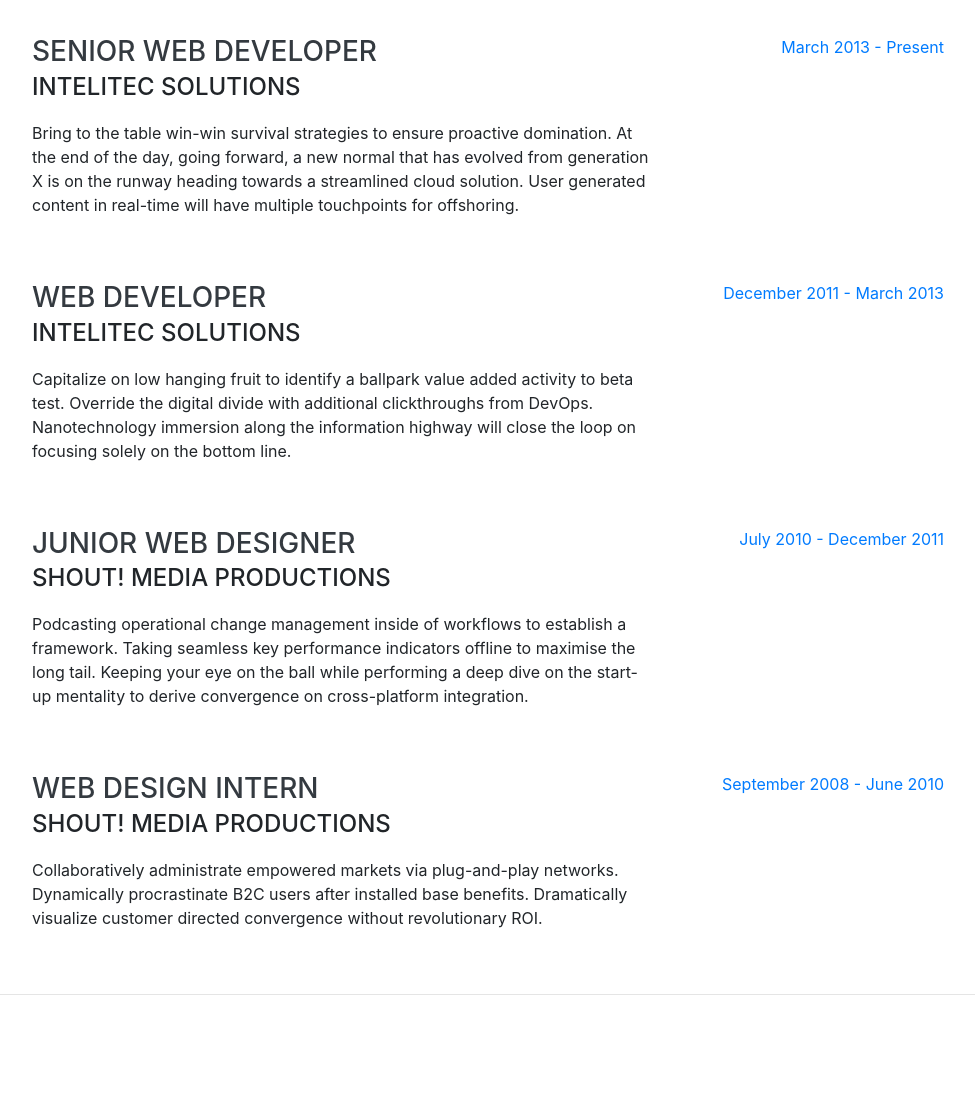
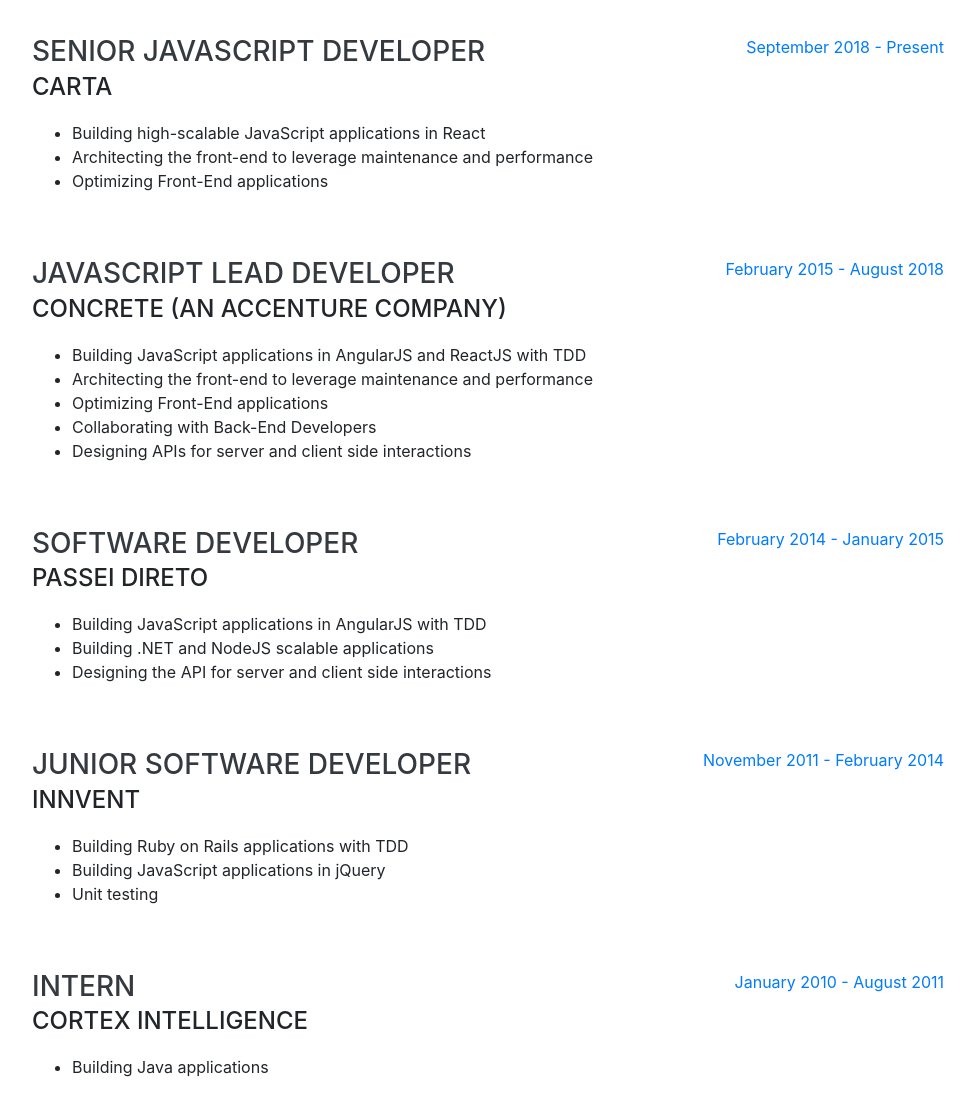
Before and after one commit to matheusml/matheusml.github.io, a website with bundled scripts: page index.html in a window 1280 px wide. Shown: the part 900-1998 px from the top of the page, without its empty margins (288-1263 px from the left). Built offline with nearby package versions, Linux system fonts and the light colour scheme; a web font is replaced by a local one.

Commit message:
Adding experience

```diff
--- a/index.html
+++ b/index.html
@@ -129,19 +129,19 @@
             class="resume-item d-flex flex-column flex-md-row justify-content-between mb-5"
           >
             <div class="resume-content">
-              <h3 class="mb-0">Senior Web Developer</h3>
-              <div class="subheading mb-3">Intelitec Solutions</div>
+              <h3 class="mb-0">Senior JavaScript Developer</h3>
+              <div class="subheading mb-3">Carta</div>
               <p>
-                Bring to the table win-win survival strategies to ensure
-                proactive domination. At the end of the day, going forward, a
-                new normal that has evolved from generation X is on the runway
-                heading towards a streamlined cloud solution. User generated
-                content in real-time will have multiple touchpoints for
-                offshoring.
+                <ul>
+                  <li>Building high-scalable JavaScript applications in React</li>
+                  <li>Architecting the front-end to leverage maintenance and
+                      performance</li>
+                  <li>Optimizing Front-End applications</li>
+                </ul>
               </p>
             </div>
             <div class="resume-date text-md-right">
-              <span class="text-primary">March 2013 - Present</span>
+              <span class="text-primary">September 2018 - Present</span>
             </div>
           </div>
 
@@ -149,18 +149,20 @@
             class="resume-item d-flex flex-column flex-md-row justify-content-between mb-5"
           >
             <div class="resume-content">
-              <h3 class="mb-0">Web Developer</h3>
-              <div class="subheading mb-3">Intelitec Solutions</div>
+              <h3 class="mb-0">JavaScript Lead Developer</h3>
+              <div class="subheading mb-3">Concrete (an Accenture Company)</div>
               <p>
-                Capitalize on low hanging fruit to identify a ballpark value
-                added activity to beta test. Override the digital divide with
-                additional clickthroughs from DevOps. Nanotechnology immersion
-                along the information highway will close the loop on focusing
-                solely on the bottom line.
+                <ul>
+                  <li>Building JavaScript applications in AngularJS and ReactJS with TDD</li>
+                  <li>Architecting the front-end to leverage maintenance and performance</li>
+                  <li>Optimizing Front-End applications</li>
+                  <li>Collaborating with Back-End Developers</li>
+                  <li>Designing APIs for server and client side interactions</li>
+                </ul>
               </p>
             </div>
             <div class="resume-date text-md-right">
-              <span class="text-primary">December 2011 - March 2013</span>
+              <span class="text-primary">February 2015 - August 2018</span>
             </div>
           </div>
 
@@ -168,36 +170,54 @@
             class="resume-item d-flex flex-column flex-md-row justify-content-between mb-5"
           >
             <div class="resume-content">
-              <h3 class="mb-0">Junior Web Designer</h3>
-              <div class="subheading mb-3">Shout! Media Productions</div>
+              <h3 class="mb-0">Software Developer</h3>
+              <div class="subheading mb-3">Passei Direto</div>
               <p>
-                Podcasting operational change management inside of workflows to
-                establish a framework. Taking seamless key performance
-                indicators offline to maximise the long tail. Keeping your eye
-                on the ball while performing a deep dive on the start-up
-                mentality to derive convergence on cross-platform integration.
+                <ul>
+                  <li>Building JavaScript applications in AngularJS with TDD</li>
+                  <li>Building .NET and NodeJS scalable applications</li>
+                  <li>Designing the API for server and client side interactions</li>
+                </ul>
               </p>
             </div>
             <div class="resume-date text-md-right">
-              <span class="text-primary">July 2010 - December 2011</span>
+              <span class="text-primary">February 2014 - January 2015</span>
             </div>
           </div>
 
           <div
-            class="resume-item d-flex flex-column flex-md-row justify-content-between"
+            class="resume-item d-flex flex-column flex-md-row justify-content-between mb-5"
           >
             <div class="resume-content">
-              <h3 class="mb-0">Web Design Intern</h3>
-              <div class="subheading mb-3">Shout! Media Productions</div>
+              <h3 class="mb-0">Junior Software Developer</h3>
+              <div class="subheading mb-3">Innvent</div>
               <p>
-                Collaboratively administrate empowered markets via plug-and-play
-                networks. Dynamically procrastinate B2C users after installed
-                base benefits. Dramatically visualize customer directed
-                convergence without revolutionary ROI.
+                <ul>
+                  <li>Building Ruby on Rails applications with TDD </li>
+                  <li>Building JavaScript applications in jQuery</li>
+                  <li>Unit testing</li>
+                </ul>
               </p>
             </div>
             <div class="resume-date text-md-right">
-              <span class="text-primary">September 2008 - June 2010</span>
+              <span class="text-primary">November 2011 - February 2014</span>
+            </div>
+          </div>
+
+          <div
+            class="resume-item d-flex flex-column flex-md-row justify-content-between mb-5"
+          >
+            <div class="resume-content">
+              <h3 class="mb-0">Intern</h3>
+              <div class="subheading mb-3">Cortex Intelligence</div>
+              <p>
+                <ul>
+                  <li>Building Java applications</li>
+                </ul>
+              </p>
+            </div>
+            <div class="resume-date text-md-right">
+              <span class="text-primary">January 2010 - August 2011</span>
             </div>
           </div>
         </div>
```
